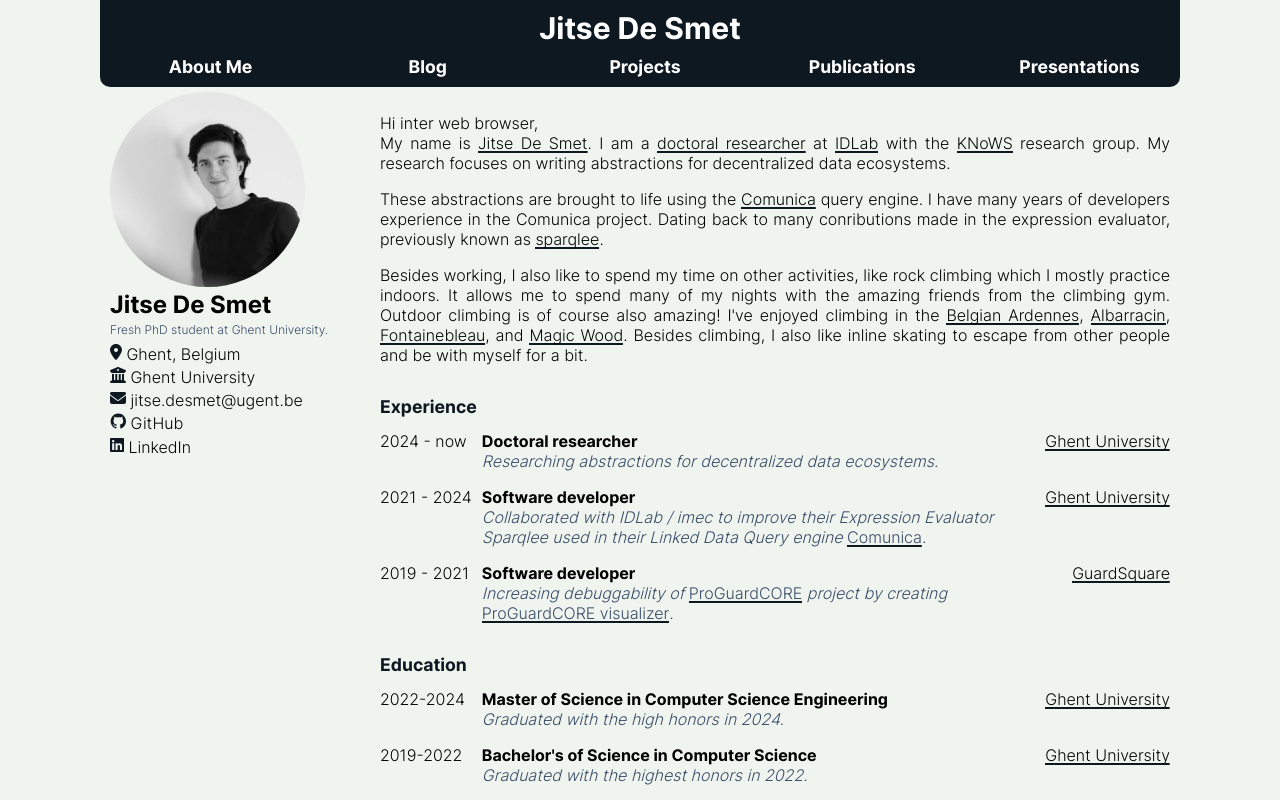
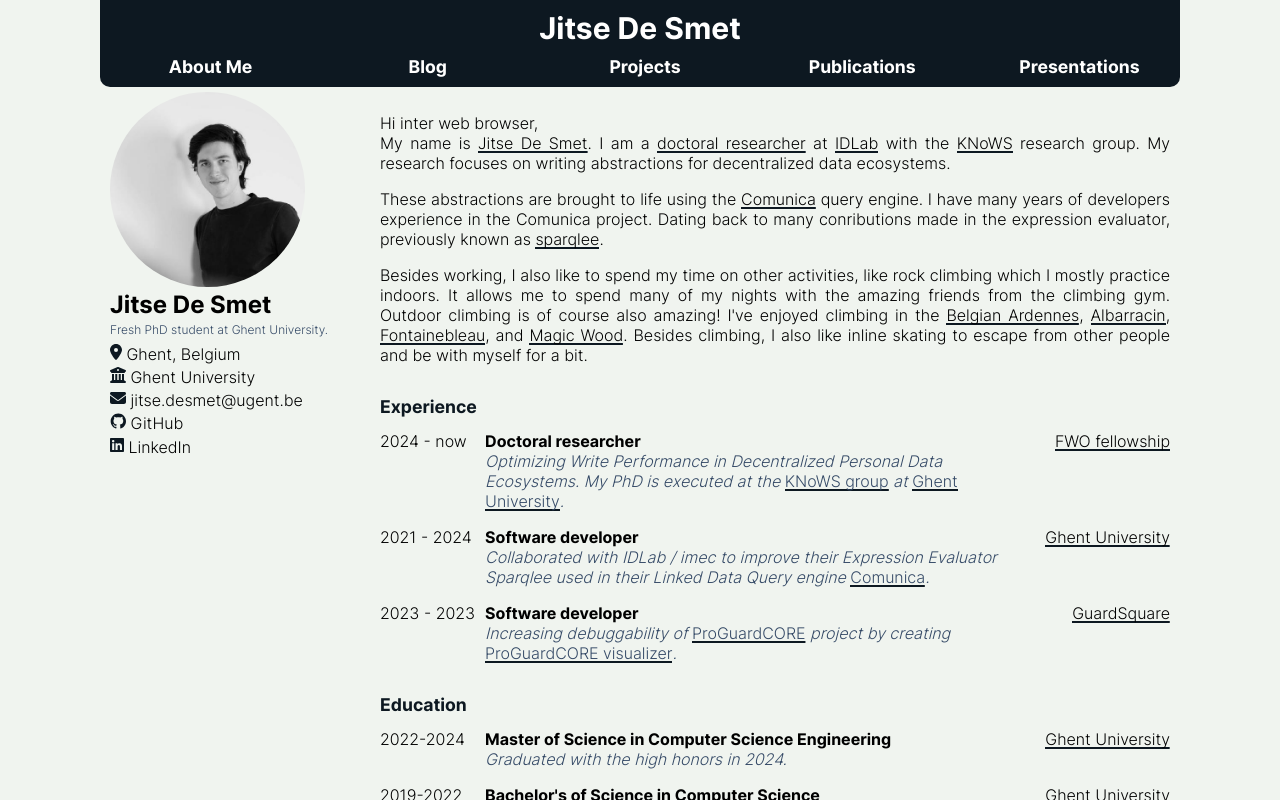
Before and after one commit to jitsedesmet/website, a SvelteKit app: page /about in a window 1280 px wide. Shown: the top 800 px of the page. Built offline with nearby package versions, Linux system fonts and the light colour scheme.

Commit message:
update about me

```diff
--- a/src/routes/about/+page.svelte
+++ b/src/routes/about/+page.svelte
@@ -42,9 +42,13 @@
         Doctoral researcher
     </div>
     <div class="institute">
-        <a href='https://www.ugent.be/en'>Ghent University</a>
+        <a href='https://www.fwo.be/en/'>FWO fellowship</a>
     </div>
-    <div class="info">Researching abstractions for decentralized data ecosystems.</div>
+    <div class="info">
+        Optimizing Write Performance in Decentralized Personal Data Ecosystems.
+        My PhD is executed at the <a href="https://knows.idlab.ugent.be/">KNoWS group</a> at
+        <a href='https://www.ugent.be/en'>Ghent University</a>.
+    </div>
 
 
     <div class="years">
@@ -63,7 +67,7 @@
 
 
     <div class="years">
-        2019 - 2021
+        2023 - 2023
     </div>
     <div class="title">
         Software developer
```
